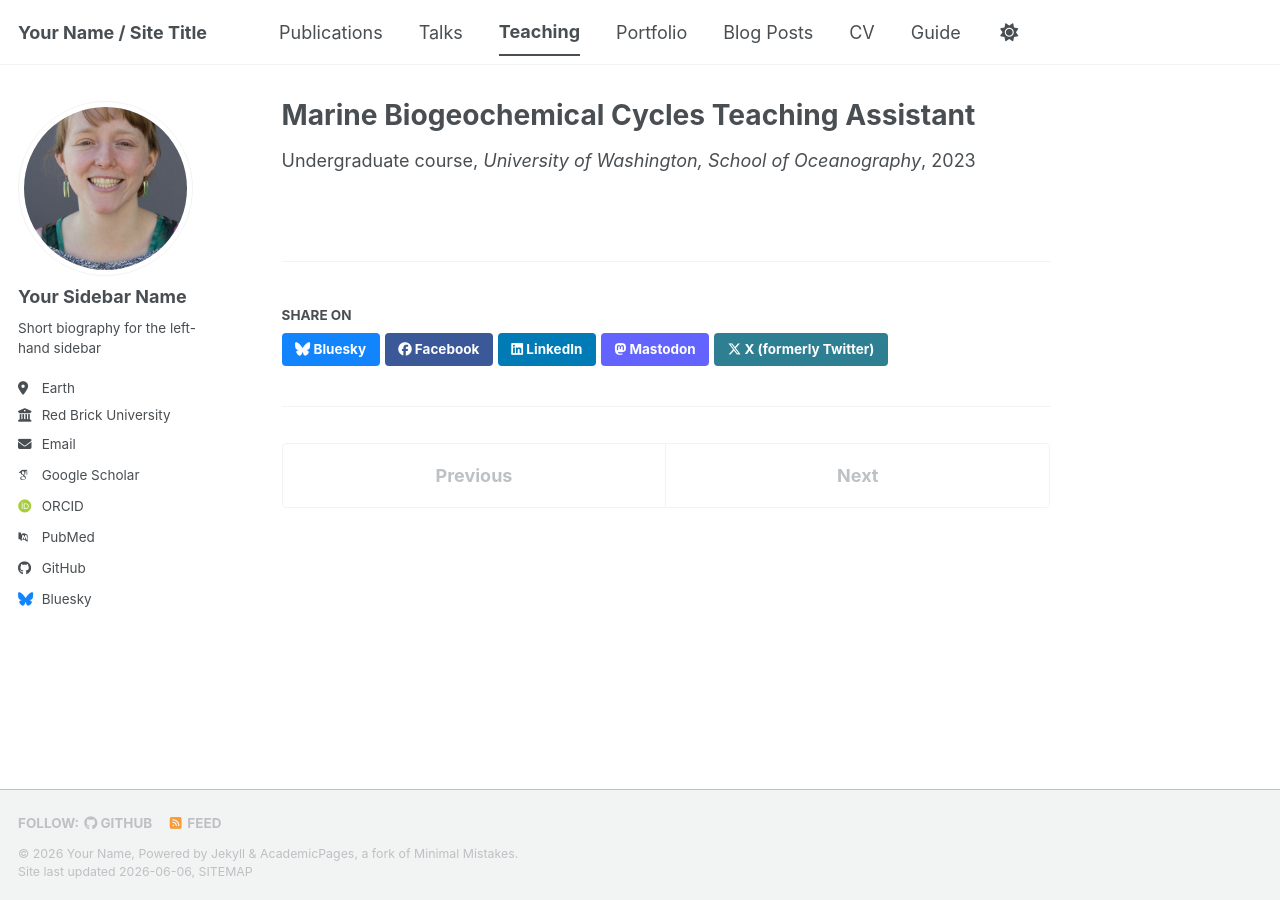
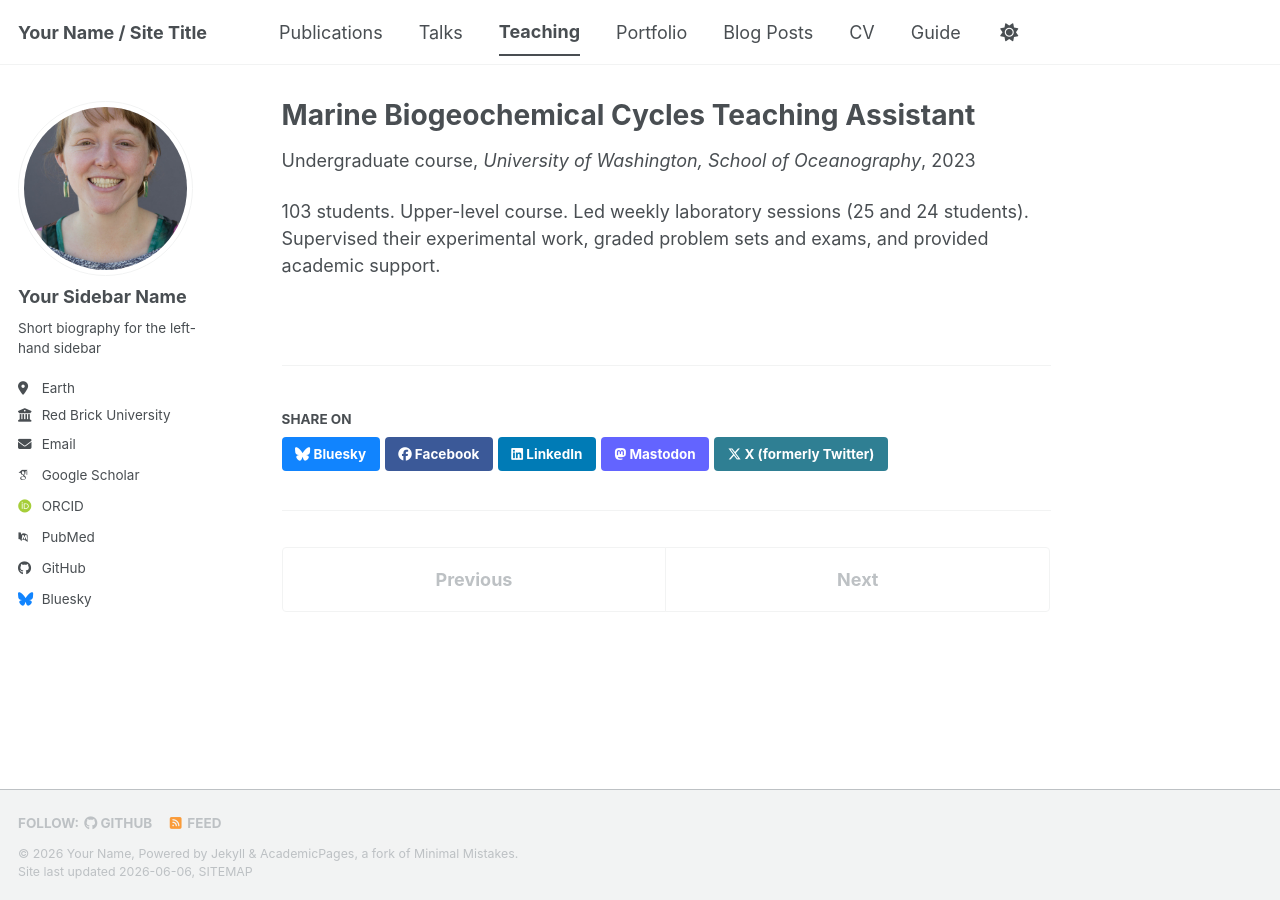
Before and after one commit to elainathomas/ElainaThomas.github.io, a Jekyll site: the page built from _teaching/Teaching2.md, in a window 1280 px wide. Built offline with Jekyll 4.4.1, drawn with Linux system fonts in a browser that asks for light colours; some web fonts are replaced; a script bundle is joined from its source files by our own code; library files that are not in the unit come from our copies.

Commit message:
Update Teaching2.md

```diff
--- a/_teaching/Teaching2.md
+++ b/_teaching/Teaching2.md
@@ -5,3 +5,5 @@ venue: University of Washington, School of Oceanography
 date: March–June 2023
 location: Seattle, WA, USA
 ---
+
+103 students. Upper-level course. Led weekly laboratory sessions (25 and 24 students). Supervised their experimental work, graded problem sets and exams, and provided academic support.
```
